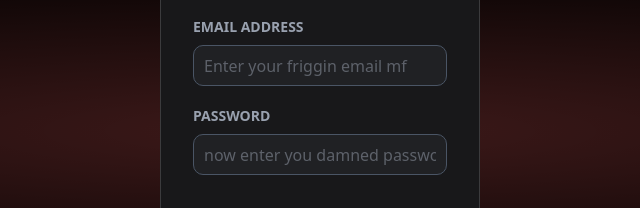
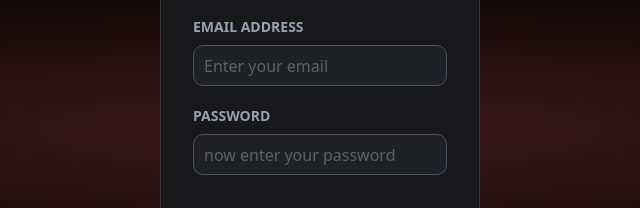
Before and after one commit to TEAM-II-JS-COMBINED/StreamFlix, a website: page login.html in a window 1280 px wide. Shown: the part 274-482 px from the top of the page, 320-960 px from the left. Drawn offline with Linux system fonts and the light colour scheme.

Commit message:
edited placeholder text

```diff
--- a/login.html
+++ b/login.html
@@ -20,10 +20,10 @@
 
 
         <label for="email" class="text-gray-400 mt-5 text-sm font-semibold max-sm:">EMAIL ADDRESS</label>
-        <input id="shii" type="email" placeholder="Enter your friggin email mf" class="px-2.5 h-[6vh] text-gray-400 bg-[#202124] border border-gray-600 mt-2 rounded-[10px] max-sm:text-[13px]">
+        <input id="shii" type="email" placeholder="Enter your email" class="px-2.5 h-[6vh] text-gray-400 bg-[#202124] border border-gray-600 mt-2 rounded-[10px] max-sm:text-[13px]">
 
         <label for="password" class="text-gray-400 mt-5 text-sm font-semibold max-sm:">PASSWORD</label>
-        <input id="meat" type="password" placeholder="now enter you damned password" class="px-2.5 bg-[#202124] h-[6vh] text-gray-400 border border-gray-600 mt-2 rounded-[10px] max-sm:text-[13px]">
+        <input id="meat" type="password" placeholder="now enter your password" class="px-2.5 bg-[#202124] h-[6vh] text-gray-400 border border-gray-600 mt-2 rounded-[10px] max-sm:text-[13px]">
 
         <button class="w-[22vw] bg-red-700 p-2.5 text-white mt-9 rounded-[10px] font-semibold hover:bg-red-900 hover:shadow-sm hover:shadow-[0, 0, 20px rgba(249, 115, 22, 0.6)] transition duration-500 ease-in-out max-sm:w-[50vw]" id="signin-btn">⏵ Sign In</button>
 
```
